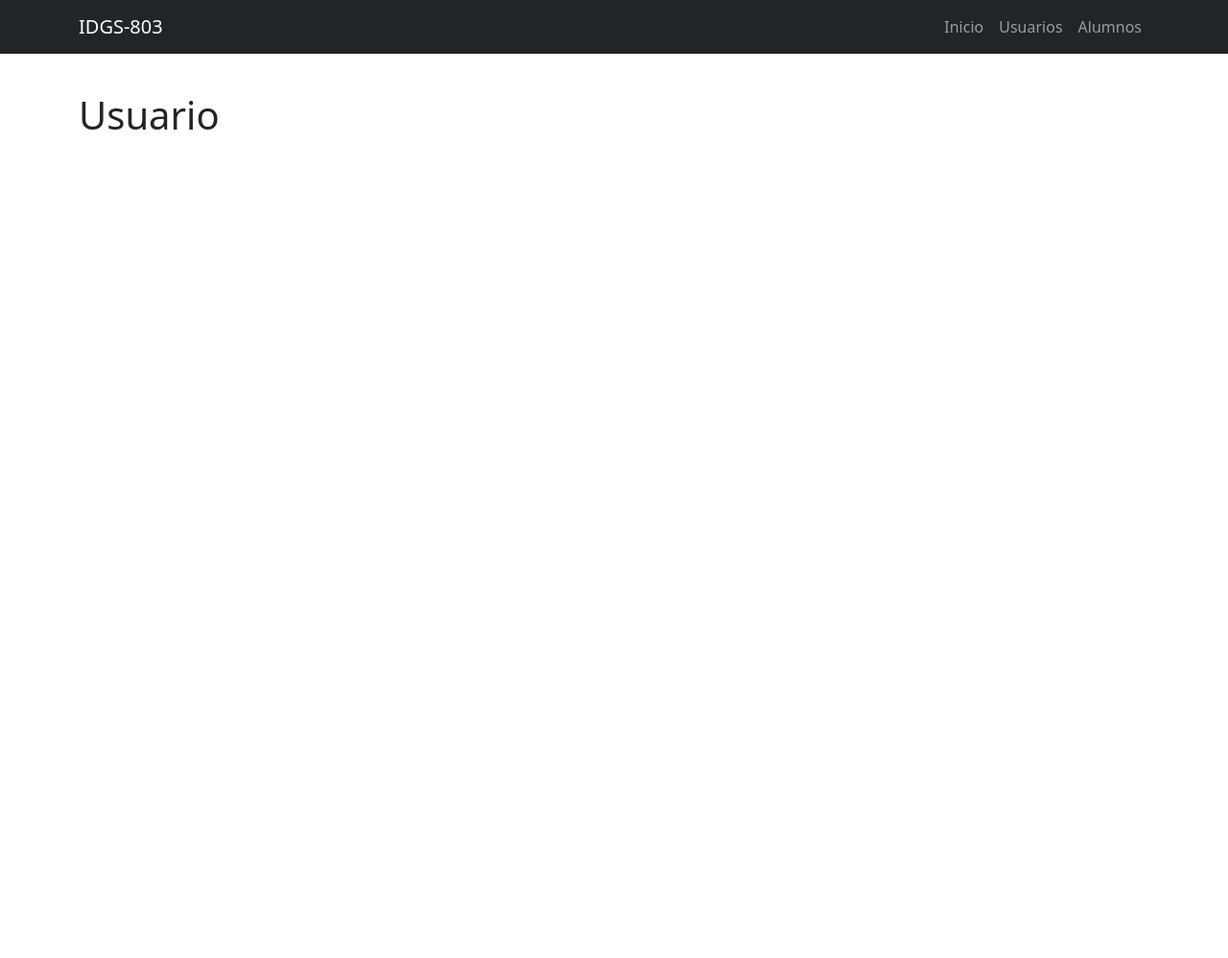
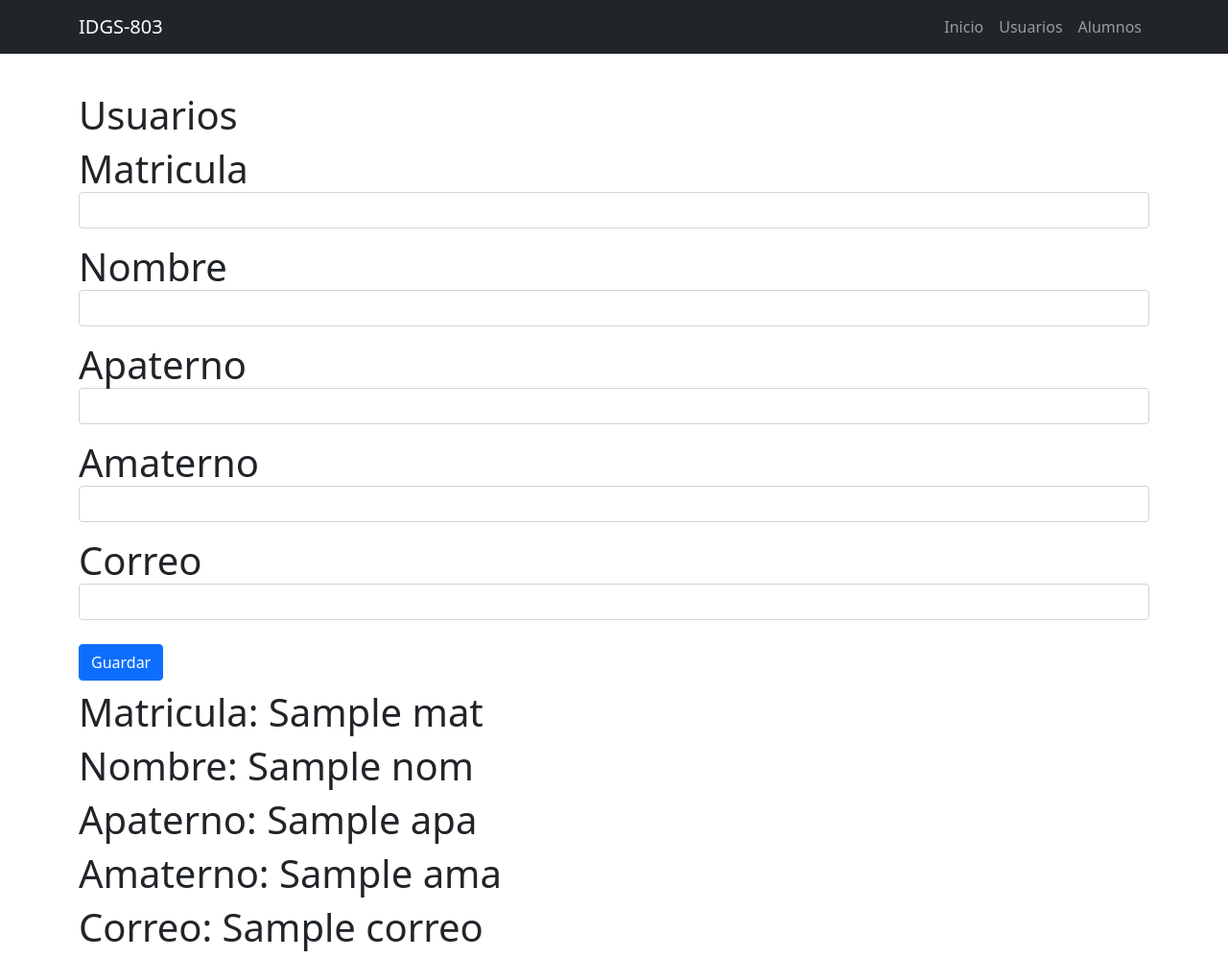
Before and after one commit to IDGS-803-23001508/IntroFlask, a Flask app: template templates/usuario.html in a window 1280 px wide. Shown: the whole page at 96% size. Before the commit the page ends 135 px from the top, so only its background shows below. Run offline with Flask 3, Linux system fonts and the light colour scheme; the template is opened without the code that fills it: values that come from a table or form of the project are taken from there, most other values are stand-ins (such as "Sample title", 1, 10 or a date in 2020); some libraries are stand-ins or nearby versions.

Commit message:
Validacion de campos

```diff
--- a/app.py
+++ b/app.py
@@ -1,6 +1,12 @@
 from flask import Flask, render_template, request
+from flask import flash
+from flask_wtf.csrf import CSRFProtect
+
+import forms
 
 app = Flask(__name__)
+app.secret_key = 'clave secreta'
+csrf = CSRFProtect()
 
 
 @app.route('/')
@@ -18,9 +24,23 @@ def alumnos():
     return render_template('alumnos.html')
 
 
-@app.route('/usuario')
+@app.route('/usuario', methods=['GET','POST'])
 def usuario():
-    return render_template('usuario.html')
+    mat=0
+    nom=''
+    apa=''
+    ama=''
+    correo=''
+    usuario_class = forms.UserForm(request.form)
+    if request.method == 'POST' and usuario_class.validate():
+        mat = usuario_class.matricula.data
+        nom = usuario_class.nombre.data
+        apa = usuario_class.apaterno.data
+        ama = usuario_class.amaterno.data
+        correo = usuario_class.email.data
+
+    return render_template('usuario.html', form=usuario_class, mat=mat,
+                            nom=nom, apa=apa, ama=ama, correo=correo)
 
 
 @app.route('/hola')
@@ -94,4 +114,5 @@ def resultado():
     return f"<h1>El resultado es: {resultado}</h1>"
 
 if __name__ == '__main__':
+    csrf.init_app(app)
     app.run(debug=True)
--- /dev/null
+++ b/forms.py
@@ -0,0 +1,24 @@
+from wtforms import Form
+from wtforms import StringField, IntegerField, PasswordField
+from wtforms import EmailField
+from wtforms import validators
+
+class UserForm(Form):
+    matricula = IntegerField('Matricula', [
+        validators.DataRequired(message='El campo es requerido'),
+        validators.NumberRange(min=2, max=100, message= 'Ingresa valor  valido')
+    ])
+    nombre = StringField('Nombre',  [
+        validators.DataRequired(message='El campo es requerido'),
+        validators.length(min=4, max=10, message= 'Ingrese nombre valido')
+        ])
+
+    apaterno = StringField('Apaterno',  [
+        validators.DataRequired(message='El campo es requerido')])
+
+    amaterno = StringField('Amaterno',  [
+        validators.DataRequired(message='El campo es requerido')])
+
+    email = EmailField('Correo',  [
+        validators.Email(message='Ingrese un correo valido')
+        ])
--- a/templates/_macros.html
+++ b/templates/_macros.html
@@ -4,3 +4,15 @@
         <input type={{name}} class="form-control" id="{{name}}" name="{{name}}" placeholder=""{{placeholder}}>
     </div>
 {%endmacro%}
+
+{% macro campoNuevo(field)%}
+    <td>{{field.label}}</td>
+    <dd>{{field(**kwargs) | safe}}</dd>
+    {% if field.errors %}
+
+        {% for error in field.errors %}
+            <li style="color:red">{{error}}</li>
+        {% endfor %}
+
+    {%endif%}
+{%endmacro%}
--- a/templates/usuario.html
+++ b/templates/usuario.html
@@ -1,7 +1,37 @@
 {% extends "layout.html" %}
+{% block contenido%}
+{% import "_macros.html" as macro %}
+    <h1>Usuarios<h1 />
 
-{% block contenido %}
+    <form method="POST" action="" novalidate>
+        {{form.csrf_token}}
+        <input type="hidden" name="csrf_token" value="{{csrf_token() }}">
 
-    <h1>Usuario</h1>
+        <div class="mb-3">
+            {{macro.campoNuevo(form.matricula, class='form-control')}}
+        </div>
 
-{% endblock %}
+        <div class="mb-3">
+            {{macro.campoNuevo(form.nombre, class='form-control')}}
+        </div>
+
+        <div class="mb-3">
+            {{macro.campoNuevo(form.apaterno, class='form-control')}}
+        </div>
+
+        <div class="mb-3">
+            {{macro.campoNuevo(form.amaterno, class='form-control')}}
+        </div>
+
+        <div class="mb-3">
+            {{macro.campoNuevo(form.email, class='form-control')}}
+        </div>
+
+        <button type="submit" class="btn btn-primary">Guardar</button>
+    </form>
+    <h1>Matricula: {{mat}}</h1>
+    <h1>Nombre: {{nom}}</h1>
+    <h1>Apaterno: {{apa}}</h1>
+    <h1>Amaterno: {{ama}}</h1>
+    <h1>Correo: {{correo}}</h1>
+{%endblock%}
```
